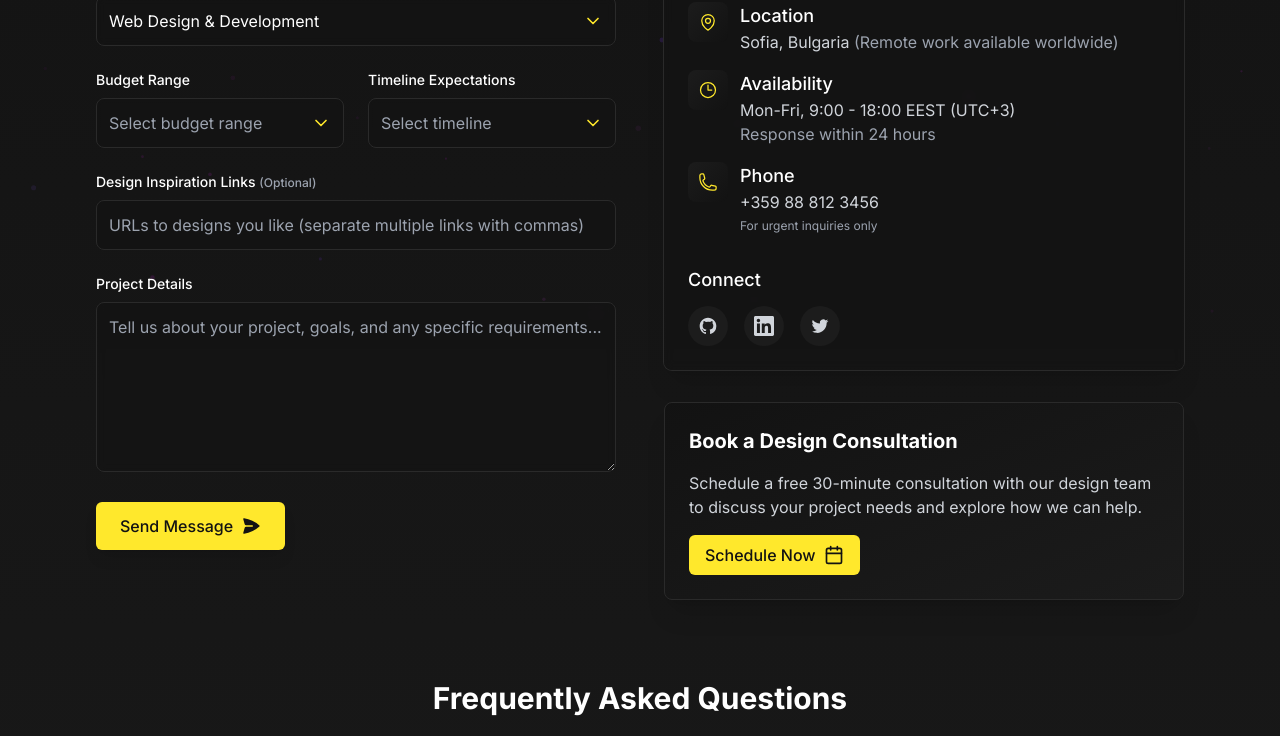
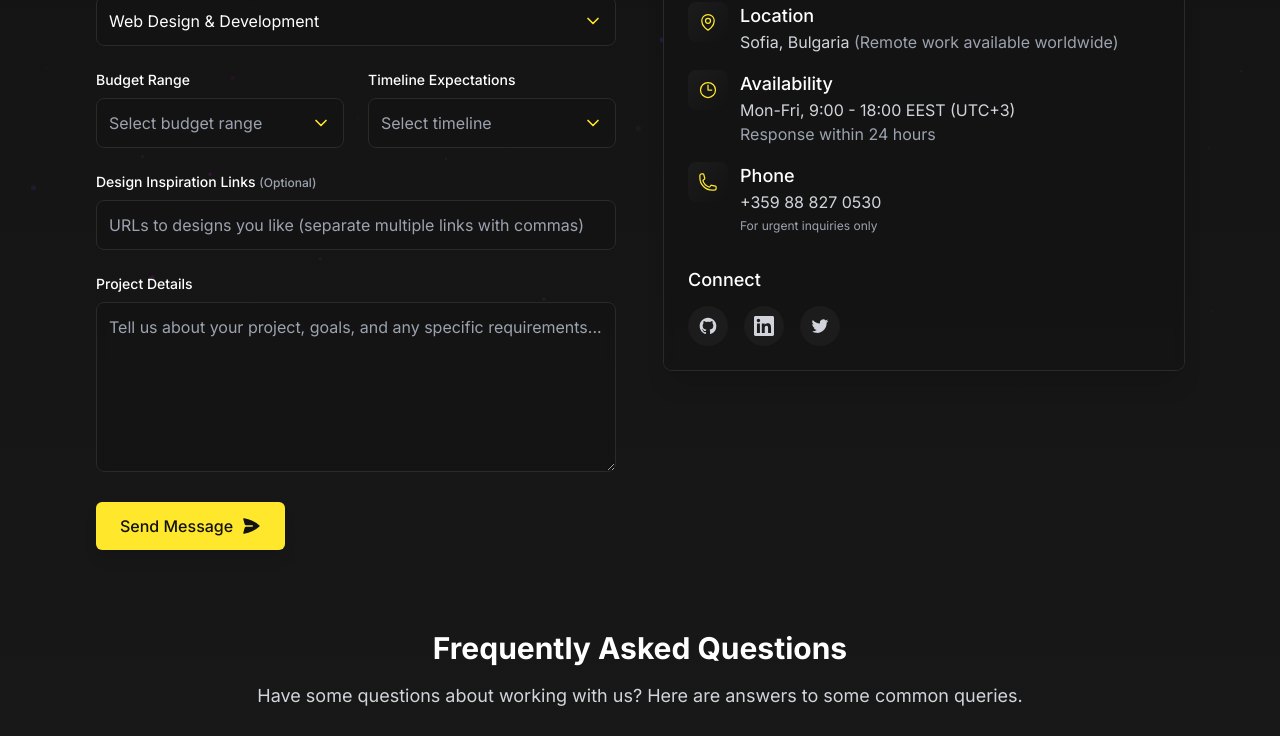
Before and after one commit to DDMitev/GenDev, a Next.js app: page /contact in a window 1280 px wide. Shown: the part 474-1210 px from the top of the page. Built offline with nearby package versions, Linux system fonts and the light colour scheme.

Commit message:
Implement working contact form with SendGrid integration and update contact info

```diff
--- /dev/null
+++ b/src/app/api/contact/route.ts
@@ -0,0 +1,105 @@
+import { NextResponse } from 'next/server';
+import type { NextRequest } from 'next/server';
+import sgMail from '@sendgrid/mail';
+
+// Your SendGrid API key should be stored in environment variables
+// Never hardcode API keys in your code as they can be exposed in public repositories
+const SENDGRID_API_KEY = process.env.SENDGRID_API_KEY || 'YOUR_API_KEY_HERE';
+sgMail.setApiKey(SENDGRID_API_KEY);
+
+// The email address you want form submissions to go to
+const RECIPIENT_EMAIL = 'deyanmitev05@gmail.com'; // Your email for receiving contact submissions
+
+// The verified sender email in your SendGrid account - must be verified in SendGrid
+const SENDER_EMAIL = 'deyanmitev05@gmail.com'; // Your verified sender email
+
+export async function POST(request: NextRequest) {
+  try {
+    const data = await request.json();
+    const { name, email, projectType, budget, timeline, inspirationLinks, message } = data;
+
+    // Basic validation
+    if (!name || !email || !message) {
+      return NextResponse.json(
+        { error: 'Missing required fields' },
+        { status: 400 }
+      );
+    }
+
+    // Email validation
+    const emailRegex = /^[^\s@]+@[^\s@]+\.[^\s@]+$/;
+    if (!emailRegex.test(email)) {
+      return NextResponse.json(
+        { error: 'Invalid email address' },
+        { status: 400 }
+      );
+    }
+
+    // For logging purposes
+    console.log('Form submission received:');
+    console.log({ name, email, projectType, budget, timeline, inspirationLinks, message });
+
+    // Create email content
+    const emailHtml = `
+      <h2>New Contact Form Submission</h2>
+      <p><strong>Name:</strong> ${name}</p>
+      <p><strong>Email:</strong> ${email}</p>
+      <p><strong>Project Type:</strong> ${projectType || 'Not specified'}</p>
+      <p><strong>Budget:</strong> ${budget || 'Not specified'}</p>
+      <p><strong>Timeline:</strong> ${timeline || 'Not specified'}</p>
+      <p><strong>Inspiration Links:</strong> ${inspirationLinks || 'None provided'}</p>
+      <h3>Message:</h3>
+      <p>${message.replace(/\n/g, '<br>')}</p>
+    `;
+
+    const emailText = `
+      New Contact Form Submission
+
+      Name: ${name}
+      Email: ${email}
+      Project Type: ${projectType || 'Not specified'}
+      Budget: ${budget || 'Not specified'}
+      Timeline: ${timeline || 'Not specified'}
+      Inspiration Links: ${inspirationLinks || 'None provided'}
+
+      Message:
+      ${message}
+    `;
+
+    // Prepare email message
+    const msg = {
+      to: RECIPIENT_EMAIL,
+      from: SENDER_EMAIL,
+      subject: `New Contact Form: ${projectType || 'Project'} Inquiry from ${name}`,
+      text: emailText,
+      html: emailHtml,
+      replyTo: email // Let's client reply directly to the sender
+    };
+
+    // Send email with better error handling
+    try {
+      const response = await sgMail.send(msg);
+      console.log('SendGrid API Response:', response);
+      console.log('Email sent successfully');
+    } catch (error: any) {
+      console.error('SendGrid Error:', error);
+      if (error.response && typeof error.response === 'object') {
+        console.error('SendGrid Error Body:', error.response.body);
+      }
+      throw new Error(`Failed to send email: ${error.message || 'Unknown error'}`);
+    }
+
+    // Return a success response
+    return NextResponse.json({
+      success: true,
+      message: 'Thank you for your message! We\'ll get back to you within 1 business day.'
+    });
+
+  } catch (error) {
+    console.error('Error processing contact form:', error);
+    return NextResponse.json(
+      { error: 'Failed to process your request' },
+      { status: 500 }
+    );
+  }
+}
--- a/src/components/pages/contact/ContactForm.tsx
+++ b/src/components/pages/contact/ContactForm.tsx
@@ -42,15 +42,25 @@ export default function ContactForm() {
     e.preventDefault();
     setIsSubmitting(true);
 
-    // In a real implementation, you would send the form data to your backend or a form service
-    // This is a simulation for demonstration purposes
     try {
-      // Simulate API call
-      await new Promise(resolve => setTimeout(resolve, 1000));
+      // Make a real API call to our contact endpoint
+      const response = await fetch('/api/contact', {
+        method: 'POST',
+        headers: {
+          'Content-Type': 'application/json',
+        },
+        body: JSON.stringify(formData),
+      });
+
+      const data = await response.json();
+
+      if (!response.ok) {
+        throw new Error(data.error || 'Something went wrong');
+      }
 
       setSubmitStatus({
         type: 'success',
-        message: 'Thank you for your message! I\'ll get back to you within 1 business day.'
+        message: data.message || 'Thank you for your message! We\'ll get back to you within 1 business day.'
       });
 
       // Reset form after successful submission
@@ -64,9 +74,10 @@ export default function ContactForm() {
         message: ''
       });
     } catch (error) {
+      console.error('Contact form submission error:', error);
       setSubmitStatus({
         type: 'error',
-        message: 'Something went wrong. Please try again or contact me directly via email.'
+        message: error instanceof Error ? error.message : 'Something went wrong. Please try again or contact us directly via email.'
       });
     } finally {
       setIsSubmitting(false);
--- a/src/components/pages/contact/ContactInfo.tsx
+++ b/src/components/pages/contact/ContactInfo.tsx
@@ -58,8 +58,8 @@ export default function ContactInfo() {
           </div>
           <div>
             <h3 className="text-base md:text-lg font-medium text-white">Phone</h3>
-            <a href="tel:+359888123456" className="text-gray-300 hover:text-cyber-yellow-500 transition-colors">
-              +359 88 812 3456
+            <a href="tel:+359888270530" className="text-gray-300 hover:text-cyber-yellow-500 transition-colors">
+              +359 88 827 0530
             </a>
             <p className="text-xs text-gray-400 mt-1">For urgent inquiries only</p>
           </div>
--- a/src/components/pages/contact/ContactPage.tsx
+++ b/src/components/pages/contact/ContactPage.tsx
@@ -83,37 +83,6 @@ export default function ContactPage() {
           <ScrollReveal direction="right">
             <div className="space-y-8">
               <ContactInfo />
-
-              {/* Consultation Booking */}
-              <div className="rounded-lg bg-gradient-to-br from-midnight-800/90 to-midnight-700/90 p-6 shadow-xl backdrop-blur-sm border border-midnight-600">
-                <h3 className="mb-4 text-xl font-bold text-white">Book a Design Consultation</h3>
-                <p className="mb-4 text-gray-300">
-                  Schedule a free 30-minute consultation with our design team to discuss your project needs and explore how we can help.
-                </p>
-                <a
-                  href="https://calendly.com/gendev-design/consultation"
-                  target="_blank"
-                  rel="noopener noreferrer"
-                  className="inline-flex items-center gap-2 rounded-md bg-cyber-yellow-500 px-4 py-2 text-black font-medium transition-all hover:bg-cyber-yellow-400 hover:transform hover:-translate-y-1 hover:shadow-lg"
-                >
-                  Schedule Now
-                  <svg
-                    xmlns="http://www.w3.org/2000/svg"
-                    className="h-5 w-5"
-                    viewBox="0 0 24 24"
-                    fill="none"
-                    stroke="currentColor"
-                    strokeWidth="2"
-                    strokeLinecap="round"
-                    strokeLinejoin="round"
-                  >
-                    <rect x="3" y="4" width="18" height="18" rx="2" ry="2"></rect>
-                    <line x1="16" y1="2" x2="16" y2="6"></line>
-                    <line x1="8" y1="2" x2="8" y2="6"></line>
-                    <line x1="3" y1="10" x2="21" y2="10"></line>
-                  </svg>
-                </a>
-              </div>
             </div>
           </ScrollReveal>
         </div>
```
